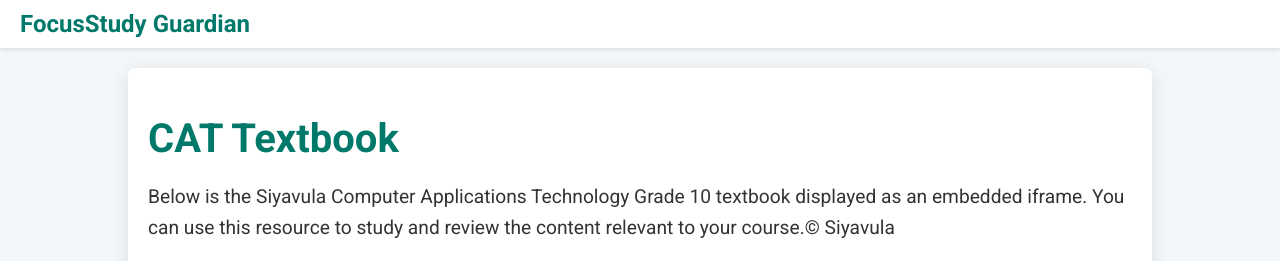
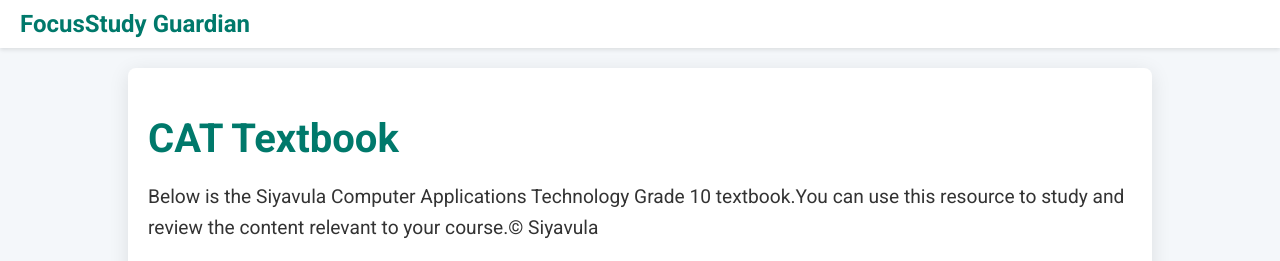
Before and after one commit to Liltexg/FocusStudy-Guardian, a plain HTML site: page Ctext10.html in a window 1280 px wide. Shown: the top 261 px of the page. Drawn offline with Linux system fonts and the light colour scheme; grey boxes are pictures that could not be loaded.

Commit message:
Update Ctext10.html

```diff
--- a/Ctext10.html
+++ b/Ctext10.html
@@ -108,7 +108,7 @@
     <div class="container">
         <div class="content">
             <h1>CAT Textbook</h1>
-            <p>Below is the Siyavula Computer Applications Technology Grade 10 textbook displayed as an embedded iframe. You can use this resource to study and review the content relevant to your course.&copy; Siyavula</p>
+            <p>Below is the Siyavula Computer Applications Technology Grade 10 textbook.You can use this resource to study and review the content relevant to your course.&copy; Siyavula</p>
 
             <div class="iframe-container">
                 <iframe src="https://www.siyavula.com/read/za/computer-applications-technology/grade-10" title="CAT Textbook"></iframe>
```
